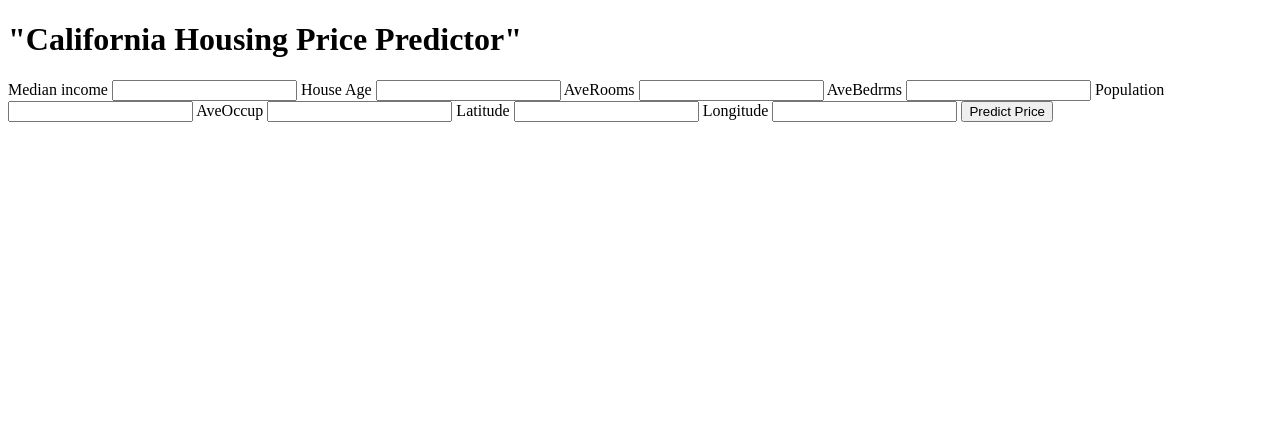
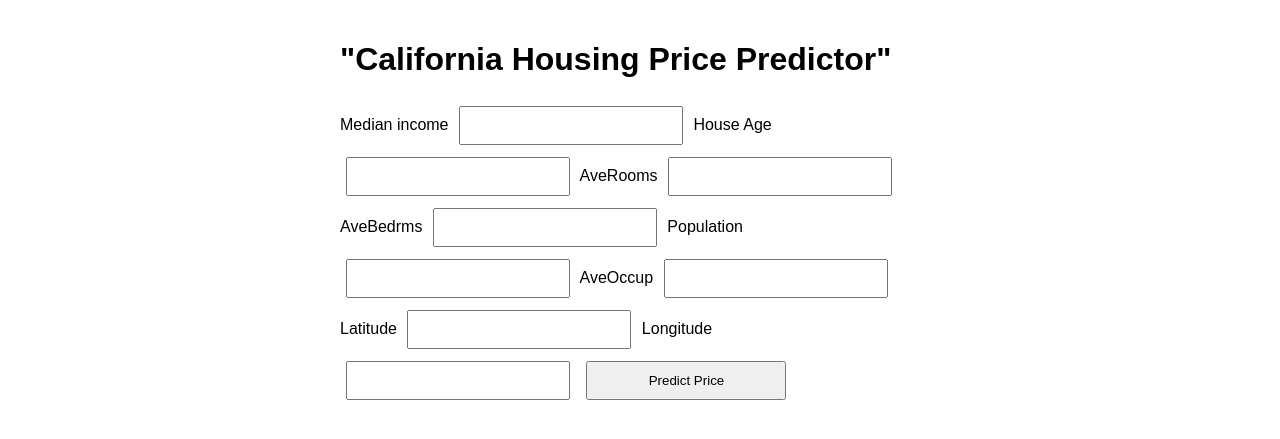
Before and after one commit to Roshan0003goud/california-housing-regression, a Flask app: page / in a window 1280 px wide. Shown: the top 439 px of the page. Run offline with Flask 3, Linux system fonts and the light colour scheme; parts of the project's set-up code (start-up, migrations or seed data) failed here and were passed over.

Commit message:
Day- 17 Fask app with styling and predcitng on same page

```diff
--- a/app/app.py
+++ b/app/app.py
@@ -28,7 +28,8 @@ def predict():
     scaled_input = np.array([[MedInc, HouseAge, AveRooms, AveBedrms, Population, AveOccup, Latitude, Longitude, RoomsPerHousehold, BedroomPerRoom, PopulationPerHousehold, Distance_from_coast]])
     scaled_input = scaler.transform(scaled_input)
     prediction = model.predict(scaled_input)
-    return f'Predicted Price: ${prediction[0] * 100000:.2f}'
+    return render_template('index.html', prediction=round(prediction[0] * 100000, 2))
+
 
 
 if __name__ == '__main__':
--- a/app/templates/index.html
+++ b/app/templates/index.html
@@ -2,6 +2,26 @@
 <!DOCTYPE html>
 <html>
     <head>
+        <style>
+            body {
+                font-family: Arial;
+                max-width : 600px;
+                margin: auto;
+                padding:20px;
+            }
+
+            input {
+                padding: 10px;
+                margin: 6px;
+                width: 200px;
+            }
+
+            h2 {
+                color: green;
+            }
+
+        </style>
+    </head>
         <body>
             <h1>"California Housing Price Predictor" </h1>
             <form action="/predict" method="POST">
@@ -22,7 +42,9 @@
                 <label> Longitude </label>
                 <input type="name" name="Longitude" required>
                 <input type="submit" value="Predict Price">
-             </form>
+            </form>
+            {% if prediction %}
+            <h2>Predicted Price: ${{prediction}}</h2>
+            {% endif %}
         </body>
-    </head>
 </html>
```
